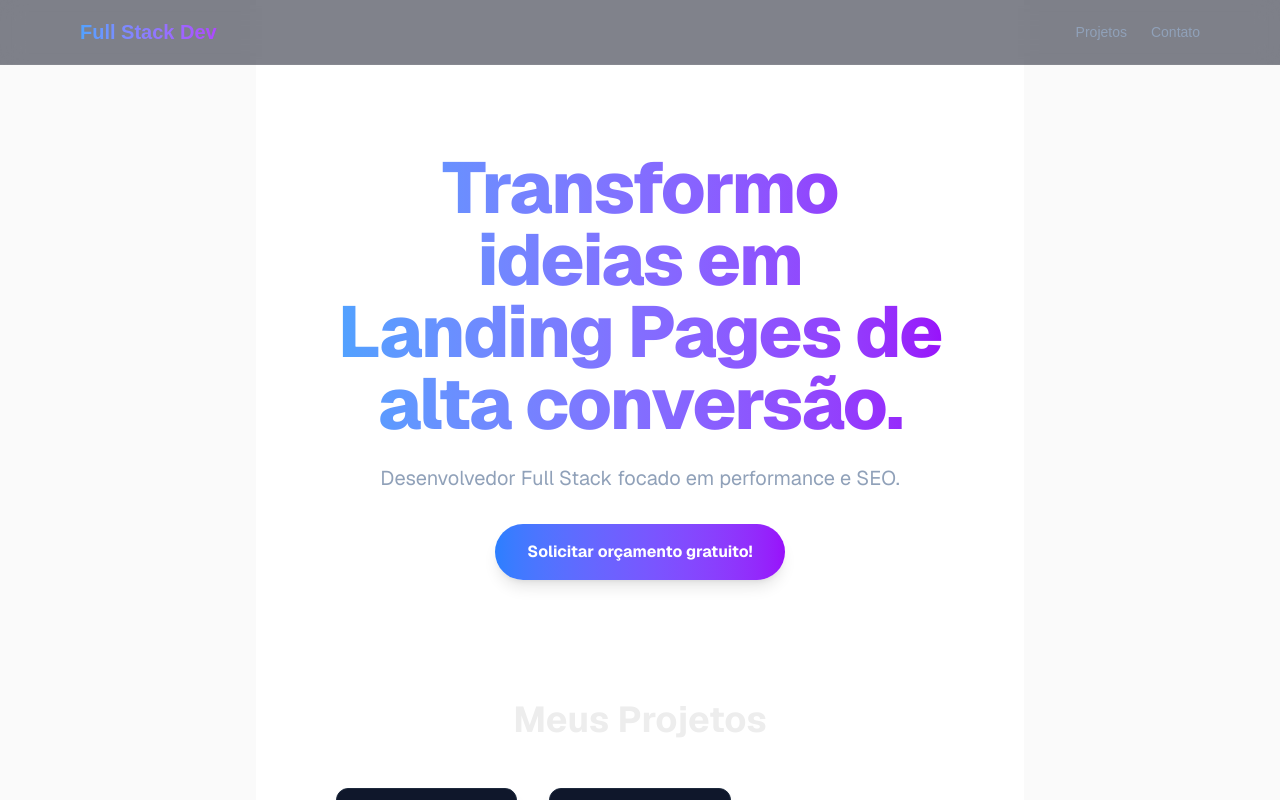
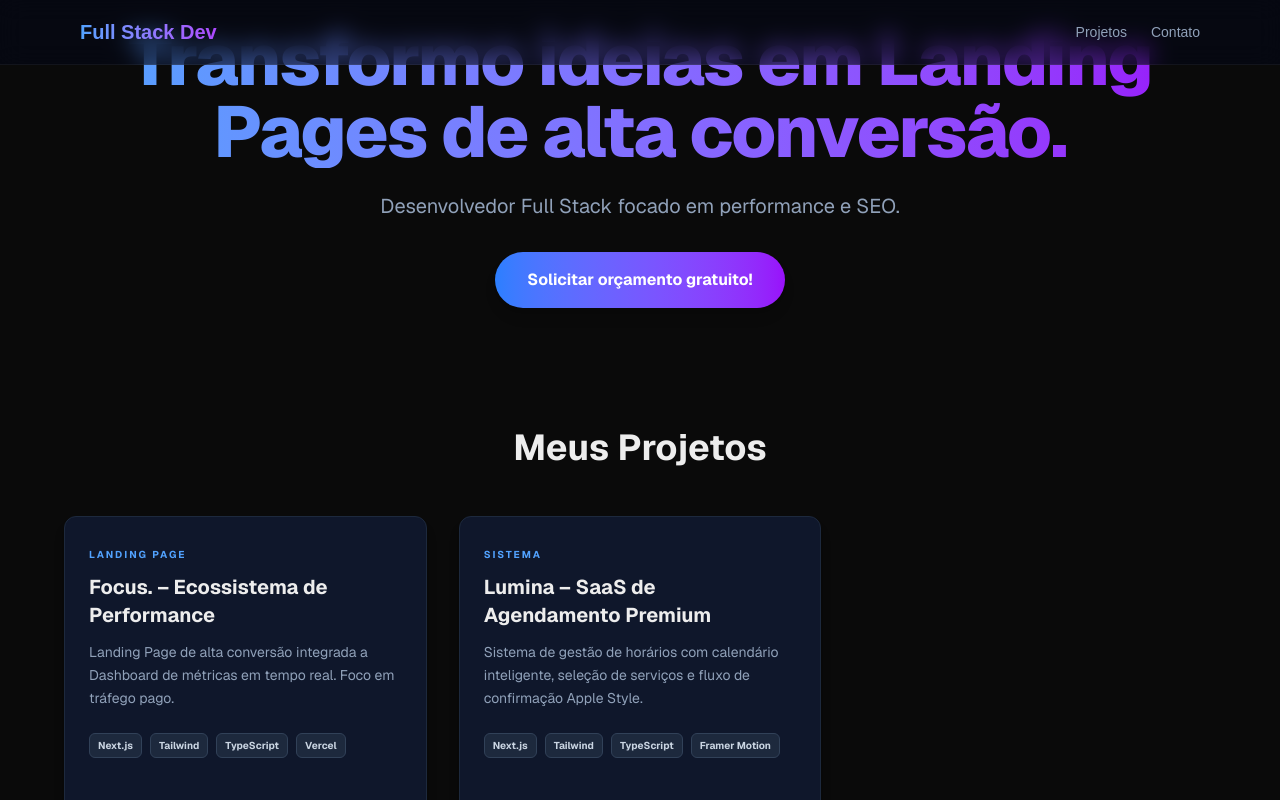
Before and after one commit to mateusnasc97/portfolio, a Next.js app: page / in a window 1280 px wide. Shown: the top 800 px of the page. Built offline with nearby package versions, Linux system fonts and the light colour scheme.

Commit message:
fix: force dark background on page.tsx, remove dark: conditional classes

```diff
--- a/src/app/page.tsx
+++ b/src/app/page.tsx
@@ -5,8 +5,8 @@ import Footer from "@/components/Footer";
 
 export default function Home() {
   return (
-    <div className="flex flex-col flex-1 items-center justify-center bg-zinc-50 font-sans dark:bg-black">
-      <main className="flex flex-1 w-full max-w-3xl flex-col items-center justify-between py-32 px-16 bg-white dark:bg-black">
+    <div className="flex flex-col flex-1 items-center justify-center bg-[#0a0a0a] font-sans">
+      <main className="flex flex-1 w-full flex-col items-center justify-between bg-[#0a0a0a]">
         <Hero />
         <Projects />
         <Footer />
```
